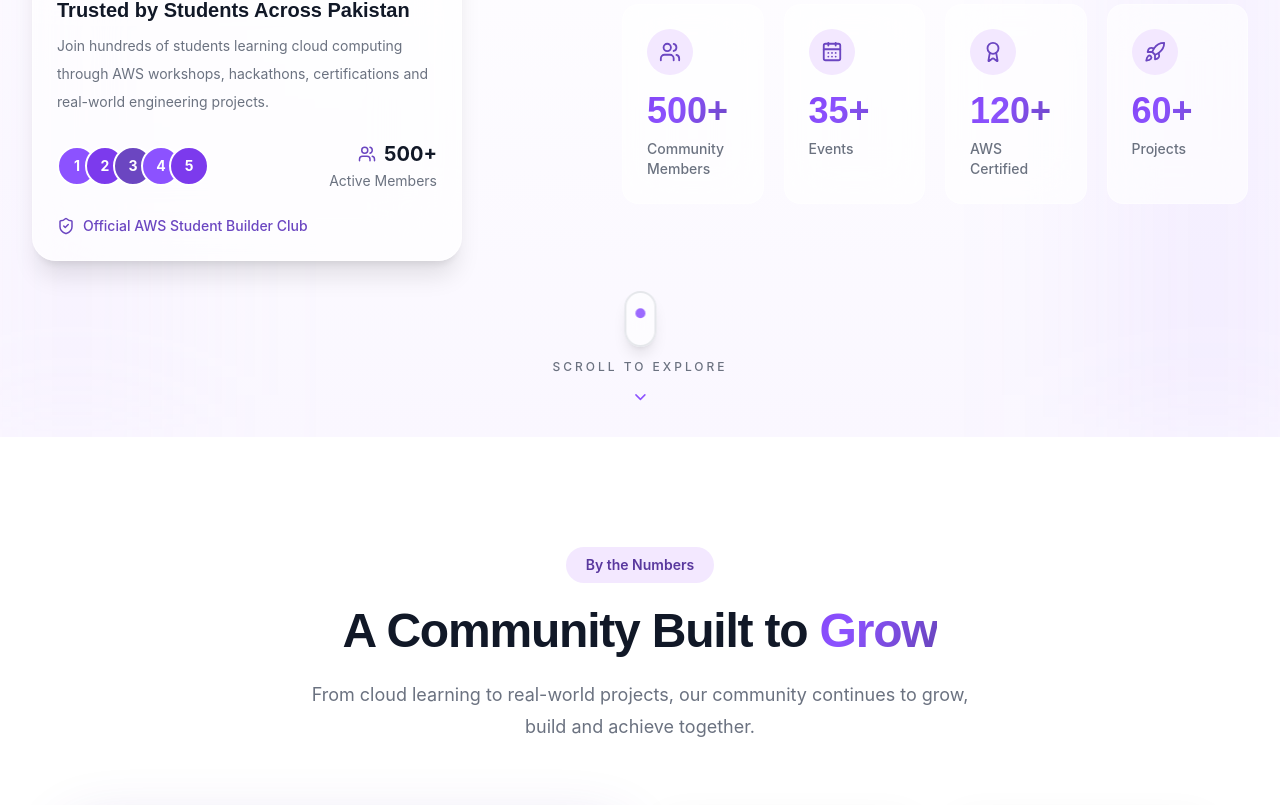
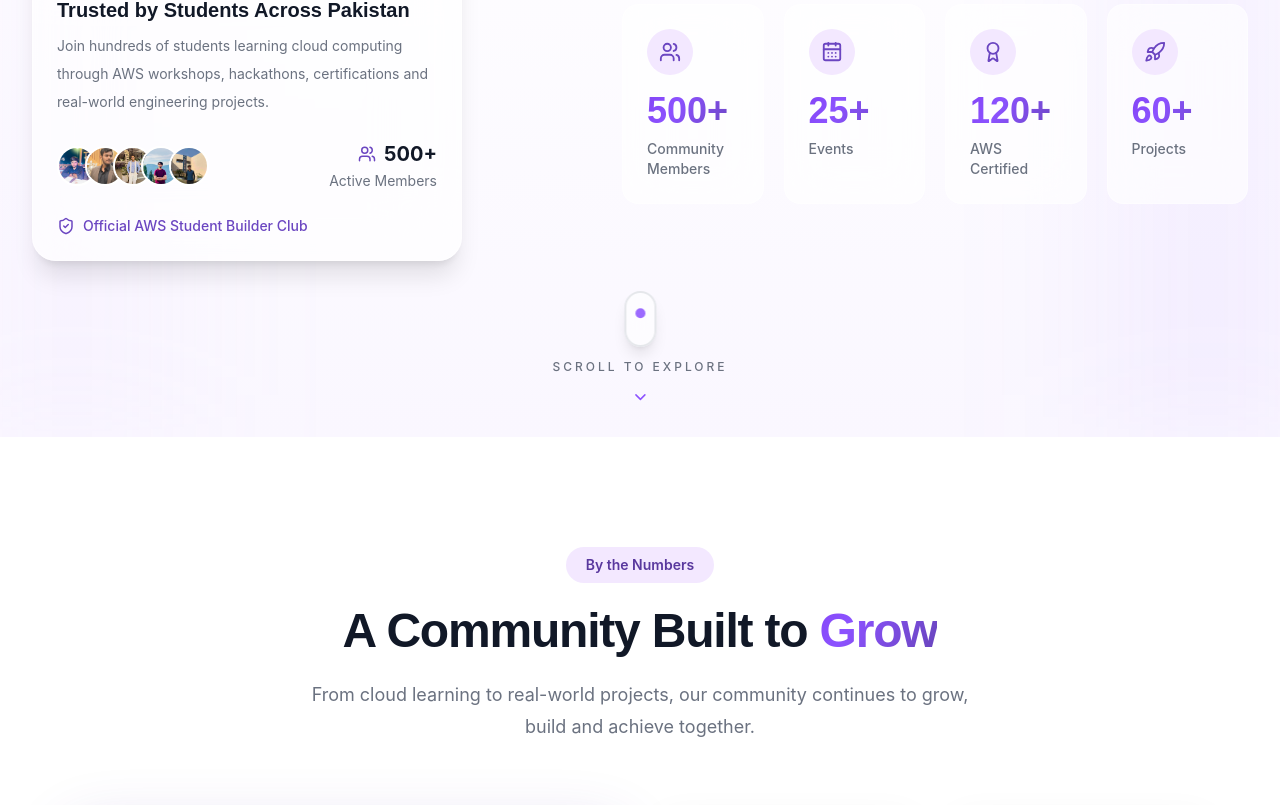
Before and after one commit to SyedSayeelAbbas/AWS_SBG_MUET, a React (Vite) app: page / in a window 1280 px wide. Shown: the part 989-1794 px from the top of the page. Built offline with nearby package versions, Linux system fonts and the light colour scheme; no server answers.

Commit message:
Done hogaya Sayeel

```diff
--- a/src/components/common/MiniStats.tsx
+++ b/src/components/common/MiniStats.tsx
@@ -8,7 +8,7 @@ const stats = [
   },
   {
     icon: CalendarDays,
-    value: "35+",
+    value: "25+",
     label: "Events",
   },
   {
--- a/src/components/hero/HeroCommunityCard.tsx
+++ b/src/components/hero/HeroCommunityCard.tsx
@@ -4,6 +4,20 @@ import {
   Users,
   ShieldCheck,
 } from "lucide-react";
+
+const avatarImages = [
+  { name: "Muhammad Ahmed", image: "/team/current_tenure/ahmed.webp" },
+  {
+    name: "Muhammad Saad",
+    image: "/team/current_tenure/MuhammadSaadAbbasi.webp",
+  },
+  { name: "Jahanzeb Ansari", image: "/team/current_tenure/Jahanzaib.webp" },
+  { name: "Hammad Masood", image: "/team/current_tenure/HammadMasood.webp" },
+  {
+    name: "Muhammad Dawood",
+    image: "/team/current_tenure/MuhammadDawood.webp",
+  },
+] as const;
 
 export default function HeroCommunityCard() {
   return (
@@ -129,19 +143,14 @@ export default function HeroCommunityCard() {
 
           <div className="flex -space-x-3">
 
-            {[
-              "#8C52FF",
-              "#7C3AED",
-              "#6B46C1",
-              "#8C52FF",
-              "#7C3AED",
-            ].map((color, index) => (
+            {avatarImages.map((member) => (
               <motion.div
-                key={index}
+                  key={member.name}
                 whileHover={{
                   y: -4,
                 }}
                 className="
+                  relative
                   flex
                   h-10
                   w-10
@@ -154,11 +163,12 @@ export default function HeroCommunityCard() {
                   font-bold
                   text-white
                 "
-                style={{
-                  background: color,
-                }}
               >
-                {index + 1}
+                <img
+                  src={member.image}
+                  alt={member.name}
+                  className="absolute inset-0 h-full w-full rounded-full object-cover"
+                />
               </motion.div>
             ))}
 
--- a/src/components/sections/HeroStats.tsx
+++ b/src/components/sections/HeroStats.tsx
@@ -17,7 +17,7 @@ const stats = [
     icon: Users,
   },
   {
-    value: 35,
+    value: 25,
     suffix: "+",
     label: "Events",
     icon: CalendarDays,
--- a/src/constants/home.constants.ts
+++ b/src/constants/home.constants.ts
@@ -50,7 +50,7 @@ export const communityStats = [
   {
     id: 1,
     title: "Learning Hours",
-    value: 1000,
+    value: 40,
     suffix: "+",
     description: "Hours of technical learning and practice.",
     icon: GraduationCap,
@@ -58,7 +58,7 @@ export const communityStats = [
   {
     id: 2,
     title: "Workshops",
-    value: 25,
+    value: 17,
     suffix: "+",
     description: "Hands-on technical sessions.",
     icon: CalendarDays,
@@ -66,7 +66,7 @@ export const communityStats = [
   {
     id: 3,
     title: "Student Leaders",
-    value: 15,
+    value: 4,
     suffix: "+",
     description: "Students leading community initiatives.",
     icon: Users,
@@ -74,7 +74,7 @@ export const communityStats = [
   {
     id: 4,
     title: "Cloud Labs",
-    value: 10,
+    value: 7,
     suffix: "+",
     description: "Practical environments for cloud learning.",
     icon: Cloud,
@@ -82,7 +82,7 @@ export const communityStats = [
     {
   id: 5,
   title: "Learning Sessions",
-  value: 25,
+  value: 17,
   suffix: "+",
   description: "Workshops & learning sessions.",
   icon: BookOpen,
@@ -269,7 +269,7 @@ export const impactStats: ImpactStat[] = [
   {
     id: 2,
     title: "Hackathons",
-    value: "20+",
+    value: "4+",
     description: "Organized events.",
     icon: Trophy,
   },
--- a/src/types/team.ts
+++ b/src/types/team.ts
@@ -25,7 +25,7 @@ export interface TeamMember {
   section: TeamSection;
   tenure: Tenure;
   image: string;
-  bio: string;
+  bio?: string;
 
   /** Groups Core Team members into department sections (used for Current Tenure) */
   department?: TeamDepartment;
```
